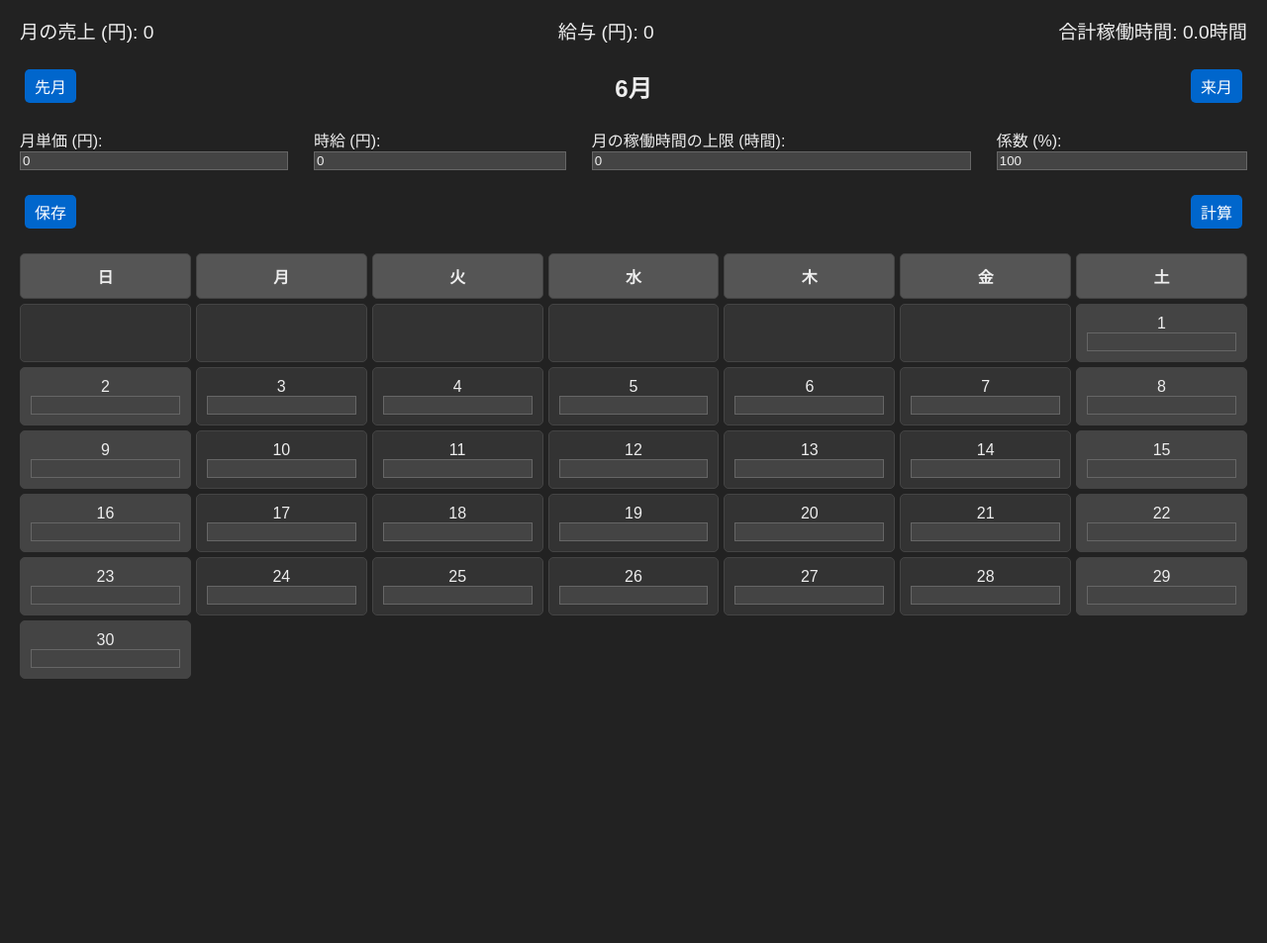
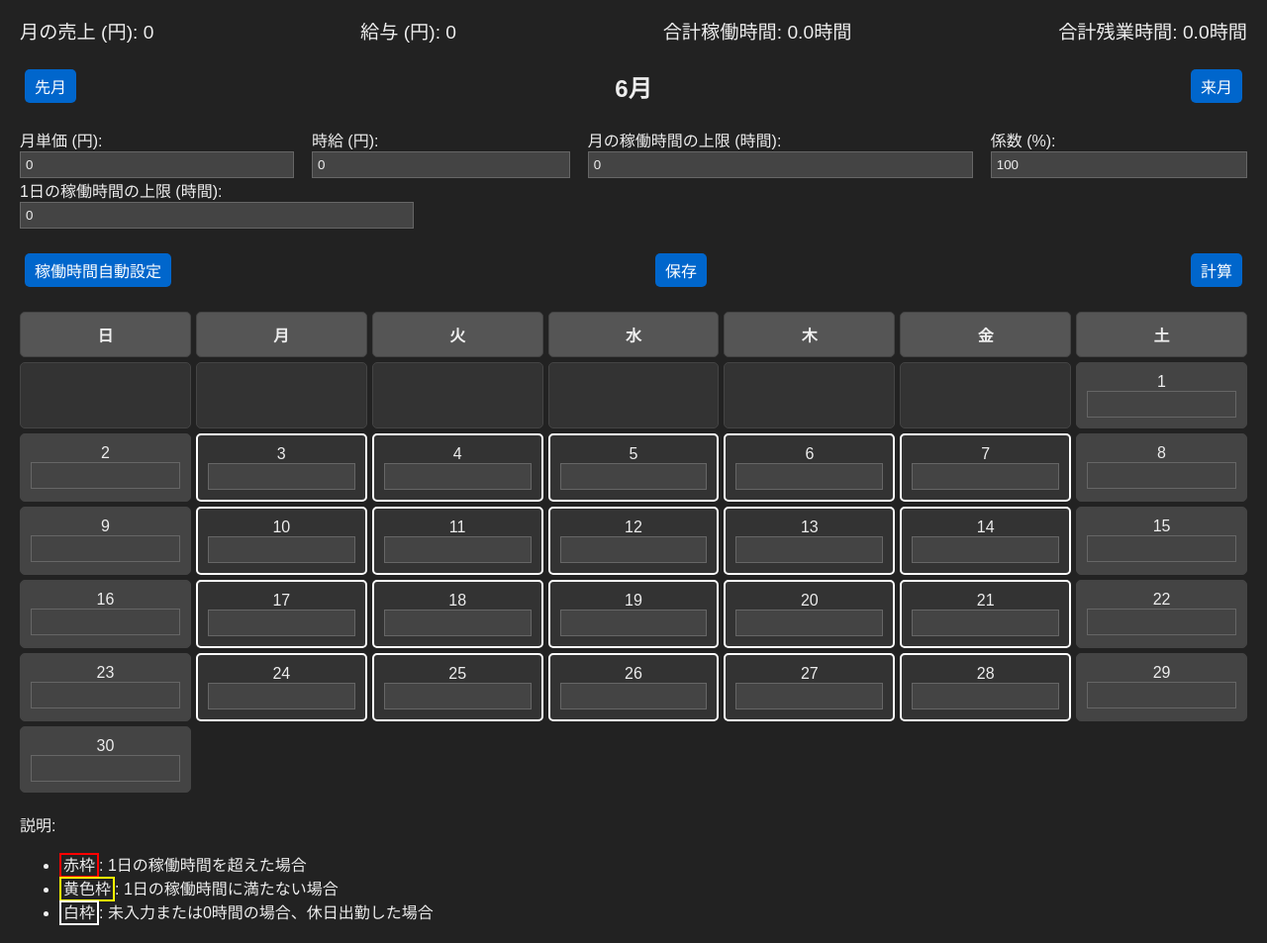
Before and after one commit to ratara84675/TimeManagement, a plain HTML site: page index.html in a window 1280 px wide. Shown: the part 70-1023 px from the top of the page at 99% size. Before the commit the page ends 800 px from the top, so only its background shows below. Drawn offline with Linux system fonts and the light colour scheme.

Commit message:
Update index.html

```diff
--- a/index.html
+++ b/index.html
@@ -55,9 +55,22 @@
             background-color: #444;
             color: #eee;
             border: 1px solid #666;
+            padding: 5px;
         }
         input[type="number"]:focus {
             ime-mode: disabled;
+        }
+        .highlight {
+            border: 2px solid yellow;
+        }
+        .overtime {
+            border: 2px solid red;
+        }
+        .not-enough {
+            border: 2px solid yellow;
+        }
+        .no-input {
+            border: 2px solid white;
         }
         .buttons {
             display: flex;
@@ -81,6 +94,10 @@
         .result {
             font-size: 1.2em;
         }
+        .legend {
+            margin-top: 20px;
+            font-size: 1em;
+        }
         @media (max-width: 768px) {
             .controls, .results {
                 flex-direction: column;
@@ -100,6 +117,7 @@
         <div class="result">月の売上 (円): <span id="monthly-revenue">0</span></div>
         <div class="result">給与 (円): <span id="salary">0</span></div>
         <div class="result">合計稼働時間: <span id="total-hours">0</span>時間</div>
+        <div class="result">合計残業時間: <span id="total-overtime-hours">0</span>時間</div>
     </div>
     <div class="controls">
         <button onclick="changeMonth(-1)">先月</button>
@@ -123,12 +141,25 @@
             <label for="coefficient">係数 (%):</label>
             <input type="number" id="coefficient" min="0" step="0.01" value="100" onchange="autoSaveAndCalculate()">
         </div>
+        <div>
+            <label for="daily-max-hours">1日の稼働時間の上限 (時間):</label>
+            <input type="number" id="daily-max-hours" min="0" step="0.1" value="0" onchange="autoSaveAndCalculate()">
+        </div>
     </div>
     <div class="buttons">
+        <button onclick="autoSetWorkHours()">稼働時間自動設定</button>
         <button onclick="saveData()">保存</button>
         <button onclick="calculateRevenue()">計算</button>
     </div>
     <div id="calendar" class="calendar"></div>
+    <div class="legend">
+        <p>説明:</p>
+        <ul>
+            <li><span style="border: 2px solid red; padding: 2px;">赤枠</span>: 1日の稼働時間を超えた場合</li>
+            <li><span style="border: 2px solid yellow; padding: 2px;">黄色枠</span>: 1日の稼働時間に満たない場合</li>
+            <li><span style="border: 2px solid white; padding: 2px;">白枠</span>: 未入力または0時間の場合、休日出勤した場合</li>
+        </ul>
+    </div>
     <script>
         let currentYear = new Date().getFullYear();
         let currentMonth = new Date().getMonth();
@@ -140,11 +171,13 @@
             const hourlyRate = document.getElementById('hourly-rate').value;
             const maxHours = document.getElementById('max-hours').value;
             const coefficient = document.getElementById('coefficient').value;
+            const dailyMaxHours = document.getElementById('daily-max-hours').value;
 
             localStorage.setItem('monthlyRate', monthlyRate);
             localStorage.setItem('hourlyRate', hourlyRate);
             localStorage.setItem('maxHours', maxHours);
             localStorage.setItem('coefficient', coefficient);
+            localStorage.setItem('dailyMaxHours', dailyMaxHours);
 
             const inputs = document.querySelectorAll('.day input[type="number"]');
             inputs.forEach((input, index) => {
@@ -166,16 +199,19 @@
             const hourlyRate = localStorage.getItem('hourlyRate');
             const maxHours = localStorage.getItem('maxHours');
             const coefficient = localStorage.getItem('coefficient');
+            const dailyMaxHours = localStorage.getItem('dailyMaxHours');
 
             if (monthlyRate) document.getElementById('monthly-rate').value = monthlyRate;
             if (hourlyRate) document.getElementById('hourly-rate').value = hourlyRate;
             if (maxHours) document.getElementById('max-hours').value = maxHours;
             if (coefficient) document.getElementById('coefficient').value = coefficient;
+            if (dailyMaxHours) document.getElementById('daily-max-hours').value = dailyMaxHours;
 
             const inputs = document.querySelectorAll('.day input[type="number"]');
             inputs.forEach((input, index) => {
                 const workHour = localStorage.getItem('workHour_' + currentYear + '_' + currentMonth + '_' + index);
                 if (workHour) input.value = workHour;
+                highlightInput(input);
             });
 
             calculateTotal();
@@ -235,20 +271,73 @@
                     const nextMondayString = ('0' + (nextMonday.getMonth() + 1)).slice(-2) + '-' + ('0' + nextMonday.getDate()).slice(-2);
                     holidays.push(nextMondayString);
                 }
-                day.innerHTML = `<div>${i}</div><input type="number" min="0" step="0.1" onchange="autoSaveAndCalculate()">`;
+                day.innerHTML = `<div>${i}</div><input type="number" min="0" step="0.1" maxlength="2" oninput="handleWorkHourChange(this)" class="work-hour-input">`;
                 calendar.appendChild(day);
             }
 
             loadData();
         }
 
+        function autoSetWorkHours() {
+            const dailyMaxHours = parseFloat(document.getElementById('daily-max-hours').value) || 0;
+            const inputs = document.querySelectorAll('.day input[type="number"]');
+            inputs.forEach((input) => {
+                const parent = input.parentElement;
+                const isWeekendOrHoliday = parent.classList.contains('weekend') || parent.classList.contains('holiday');
+                if (!isWeekendOrHoliday) {
+                    input.value = dailyMaxHours;
+                }
+                highlightInput(input);
+            });
+            autoSaveAndCalculate();
+        }
+
+        function handleWorkHourChange(input) {
+            highlightInput(input);
+            autoSaveAndCalculate();
+        }
+
+        function highlightInput(input) {
+            const dailyMaxHours = parseFloat(document.getElementById('daily-max-hours').value) || 0;
+            const hours = parseFloat(input.value) || 0;
+            const parent = input.parentElement;
+            if (parent.classList.contains('weekend') || parent.classList.contains('holiday')) {
+                if (hours > 0) {
+                    parent.classList.add('no-input');
+                } else {
+                    parent.classList.remove('no-input', 'overtime', 'not-enough');
+                }
+            } else {
+                if (hours > dailyMaxHours) {
+                    parent.classList.remove('not-enough', 'no-input');
+                    parent.classList.add('overtime');
+                } else if (hours < dailyMaxHours && hours > 0) {
+                    parent.classList.remove('overtime', 'no-input');
+                    parent.classList.add('not-enough');
+                } else if (hours === 0) {
+                    parent.classList.remove('overtime', 'not-enough');
+                    parent.classList.add('no-input');
+                } else {
+                    parent.classList.remove('overtime', 'not-enough', 'no-input');
+                }
+            }
+        }
+
         function calculateTotal() {
             let total = 0;
+            let totalOvertime = 0;
+            const dailyMaxHours = parseFloat(document.getElementById('daily-max-hours').value) || 0;
             const inputs = document.querySelectorAll('.day input[type="number"]');
             inputs.forEach(input => {
-                total += parseFloat(input.value) || 0;
+                const hours = parseFloat(input.value) || 0;
+                total += hours;
+                if (hours > dailyMaxHours) {
+                    totalOvertime += (hours - dailyMaxHours);
+                }
+                highlightInput(input);
             });
             document.getElementById('total-hours').innerText = total.toFixed(1);
+            document.getElementById('total-overtime-hours').innerText = totalOvertime.toFixed(1);
         }
 
         function calculateRevenue() {
```
